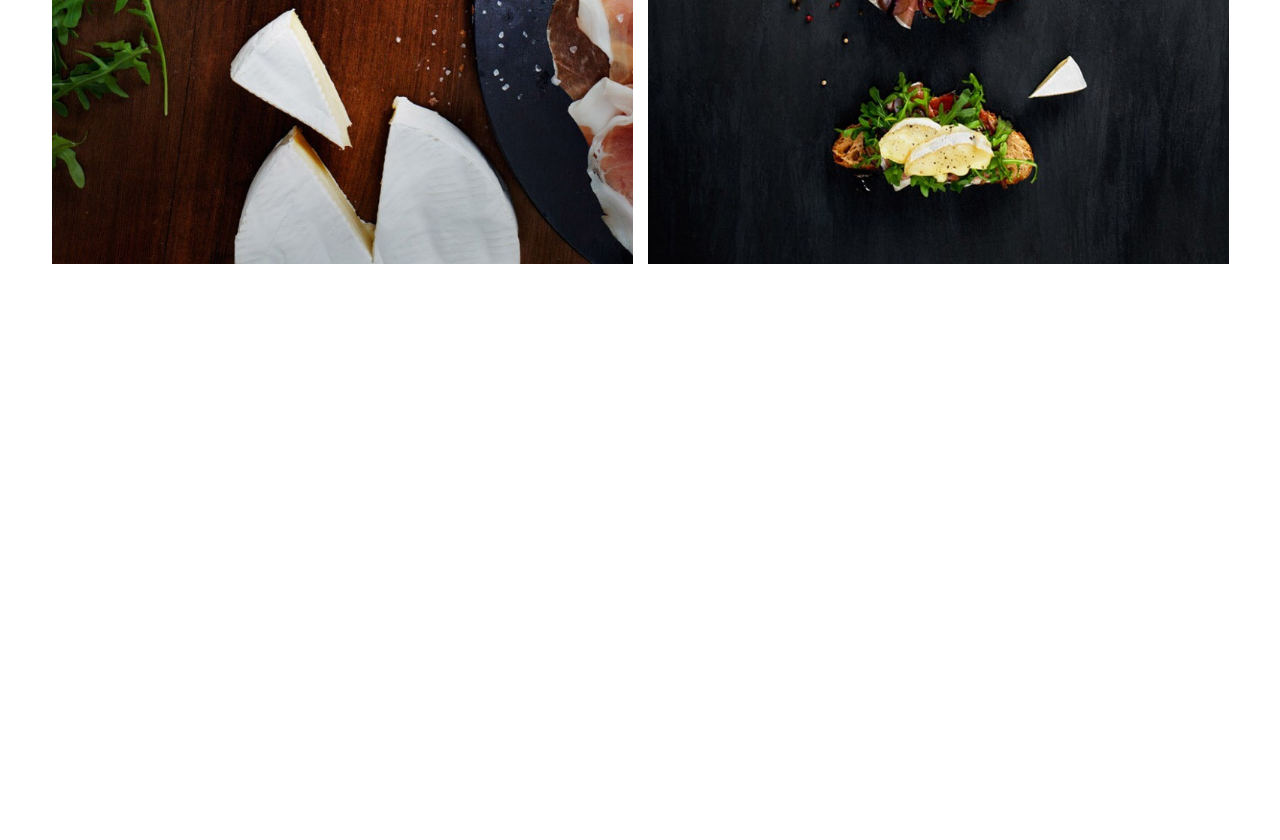
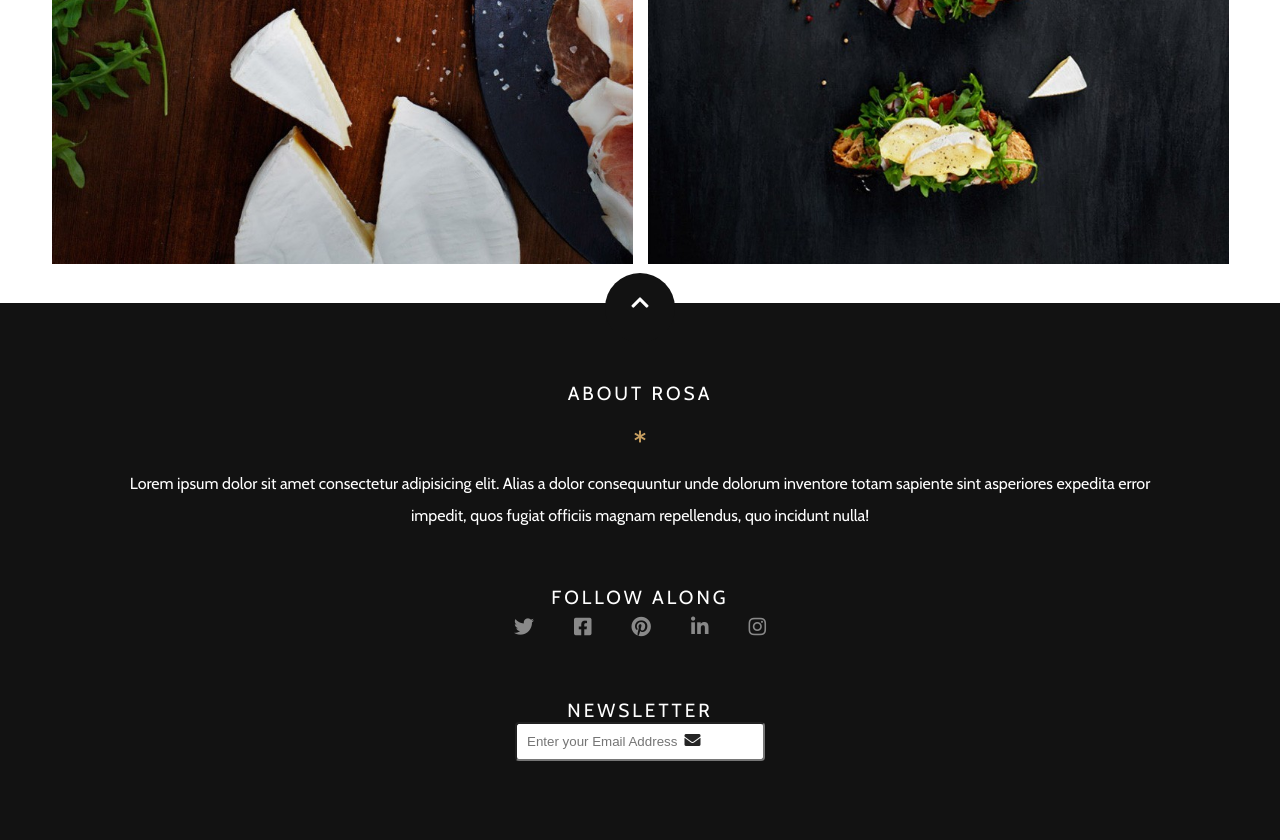
Before and after one commit to savadMKD/the-Rosa, a plain HTML site: page index.html in a window 1280 px wide. Shown: the part 5238-6078 px from the top of the page. Before the commit the page ends 5541 px from the top, so only its background shows below. Drawn offline with nearby package versions, Linux system fonts and the light colour scheme; a web font is replaced by a local one.

Commit message:
Footer Section Created

```diff
--- a/index.html
+++ b/index.html
@@ -126,6 +126,38 @@
         </div>
     </section>
     <!-- ---------- culiry-delight Ends --------- -->
+    <footer>
+        <div class="container">
+            <div class="back-to-top"><a href="#"><i class="fas fa-chevron-up"></i></a></div>
+            <div class="footer-content">
+                <div class="footer-content-about animate-up">
+                    <h4>About Rosa</h4>
+                    <div class="asterisc"><i class="fas fa-asterisk"></i></div>
+                    <p>Lorem ipsum dolor sit amet consectetur adipisicing elit. Alias a dolor consequuntur unde dolorum inventore totam sapiente sint asperiores expedita error impedit, quos fugiat officiis magnam repellendus, quo incidunt nulla!</p>
+                </div>
+                <div class="footer-content-divider animate-bottom">
+                    <div class="social-media">
+                        <h4>Follow along</h4>
+                        <ul class="social-icons">
+                            <li><a href="#"><i class="fab fa-twitter"></i></a></li>
+                            <li><a href="#"><i class="fab fa-facebook-square"></i></a></li>
+                            <li><a href="#"><i class="fab fa-pinterest"></i></a></li>
+                            <li><a href="#"><i class="fab fa-linkedin-in"></i></a></li>
+                            <li><a href="#"><i class="fab fa-instagram"></i></a></li>
+                        </ul>
+                    </div>
+                    <div class="newsletter-container">
+                        <h4>Newsletter</h4>
+                        <form class="newsletter-form">
+                            <input type="text" class="newsletter-input" placeholder="Enter your Email Address">
+                            <button class="newsletter-btn" type="submit"><i class="fas fa-envelope"></i></button>
+                        </form>
+                    </div>
+                </div>
+            </div>
+        </div>
+    </footer>
+    <!-- -------------- Footer Section Ends -------------- -->
     <script src="app.js"></script>
 </body>
 </html>
--- a/style.css
+++ b/style.css
@@ -308,3 +308,87 @@ header {
     background: url(images/perfect-blend.jpg) center no-repeat;
     background-size: cover;
 }
+
+/* --------------- Footer Sectino ------------ */
+footer {
+    padding: 7.9rem;
+    background-color: #121212;
+    color: #fff;
+    text-align: center;
+    position: relative;
+}
+.back-to-top {
+    width: 7rem;
+    height: 7rem;
+    background-color: #121212;
+    position: absolute;
+    top: -3rem;
+    left: 50%;
+    transform: translateX(-50%);
+    border-radius: 50%;
+}
+.back-to-top i {
+    display: block;
+    color: #fff;
+    font-size: 2rem;
+    padding: 2rem;
+}
+/* .footer-content {
+    overflow: hidden;
+} */
+.footer-content h4 {
+    font-size: 1.9rem;
+    text-transform: uppercase;
+    font-weight: 500;
+    letter-spacing: 3px;
+}
+.footer-content .asterisc {
+    margin: 2.4rem 0;
+}
+.footer-content-about {
+    margin-bottom: 5.4rem;
+}
+.footer-content-about p {
+    line-height: 2;
+}
+.social-icons {
+    list-style: none;
+    margin-bottom: 5.4rem;
+    display: flex;
+    justify-content: center;
+}
+.social-icons i {
+    font-size: 2rem;
+    color: #fff;
+    padding: .8rem 2rem;
+    opacity: .5;
+    transition: color .5s;
+}
+.social-icons i:hover,
+.social-icons i:focus{
+    color: var(--secondary-font-color);
+}
+.newsletter-form {
+    width: 100%;
+    position: relative;
+    display: flex;
+    justify-content: center;
+}
+.newsletter-input {
+    width: 100%;
+    max-width: 25rem;
+    padding: 1rem;
+    border-radius: .4rem;
+}
+.newsletter-btn {
+    background-color: transparent;
+    border: none;
+    color: var(--main-font-color-dark);
+    cursor: pointer;
+    font-size: 1.6rem;
+    padding: 1px 0.6rem;
+    position: absolute;
+    top: 50%;
+    transform: translateY(-50%);
+    margin-left: 10.5rem;
+}
```
